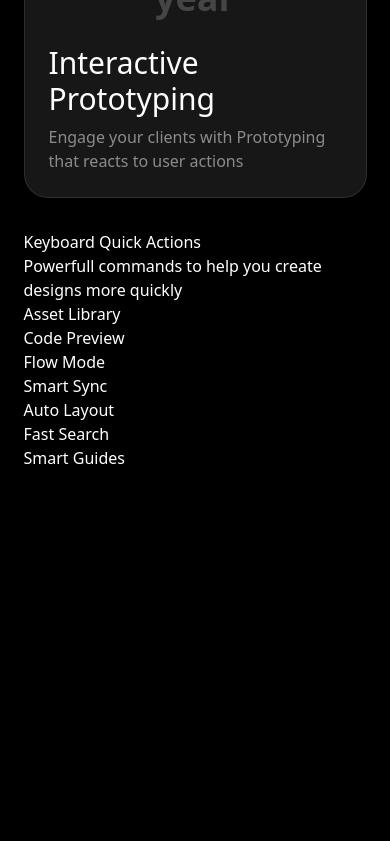
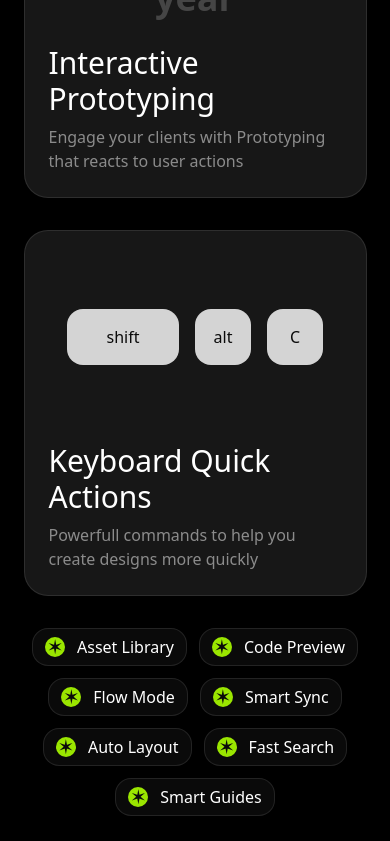
Before and after one commit to VamshiReddy02/saas-page, a React (Vite) app: page / in a window 390 px wide. Shown: the part 3062-3903 px from the top of the page. Before the commit the page ends 3628 px from the top, so only its background shows below. Built offline with nearby package versions, Linux system fonts and the light colour scheme.

Commit message:
completed features section with responsiveness
Signed-off-by: VamshiReddy02 <vamshiproject02@gmail.com>

```diff
--- a/src/components/FeatureCard.tsx
+++ b/src/components/FeatureCard.tsx
@@ -1,9 +1,10 @@
 import React from 'react'
+import { twMerge } from 'tailwind-merge';
 
-const FeatureCard = (props: {title: string; description: string; children?: React.ReactNode}) => {
-    const { title, description, children } = props
+const FeatureCard = (props: {title: string; description: string; children?: React.ReactNode; className?: string;}) => {
+    const { title, description, children, className } = props
   return (
-        <div className='bg-neutral-900 border border-white/10 p-6 rounded-3xl '>
+        <div className={twMerge('bg-neutral-900 border border-white/10 p-6 rounded-3xl', className)}>
             <div className='aspect-video'>
                 {children}
             </div>
--- /dev/null
+++ b/src/components/Key.tsx
@@ -0,0 +1,13 @@
+import { HTMLAttributes } from 'react'
+import { twMerge } from 'tailwind-merge';
+
+const Key = (props: HTMLAttributes<HTMLDivElement>) => {
+    const { className, children, ...otherProps } = props;
+  return (
+    <div className={twMerge("size-14 bg-neutral-300 inline-flex items-center justify-center rounded-2xl text-neutral-950 font-medium", className)} {...otherProps}>
+        {children}
+    </div>
+  )
+}
+
+export default Key
--- a/src/sections/Features.tsx
+++ b/src/sections/Features.tsx
@@ -4,6 +4,7 @@ import avatar1 from '../assets/images/avatar-ashwin-santiago.jpg'
 import avatar2 from '../assets/images/avatar-florence-shaw.jpg'
 import avatar3 from '../assets/images/avatar-lula-meyers.jpg'
 import Avatar from '../components/Avatar';
+import Key from '../components/Key';
 
 const features = [
     "Asset Library",
@@ -22,13 +23,14 @@ const Features = () => {
             <div className='flex justify-center'>
                 <Tag>Features</Tag>
             </div>
-            <h2 className='text-6xl font-medium text-center mt-6'>
+            <h2 className='text-6xl font-medium text-center mt-6 max-w-2xl mx-auto'>
                 Where power meets <span className='text-lime-400'>simplicity</span>
             </h2>
-            <div className='mt-12 grid grid-cols-1 gap-8'>
+            <div className='mt-12 grid grid-cols-1 md:grid-cols-4 lg:grid-cols-3 gap-8'>
                 <FeatureCard
                     title='Real-time collaboration'
-                    description='Work togather seamlessly with conflict-free team editing '
+                    description='Work togather seamlessly with conflict-free team editing'
+                    className='md:col-span-2 lg:col-span-1'
                 >
                     <div className='aspect-video flex items-center justify-center'>
                         <Avatar className='z-40'>
@@ -52,6 +54,7 @@ const Features = () => {
                 <FeatureCard
                     title='Interactive Prototyping'
                     description='Engage your clients with Prototyping that reacts to user actions'
+                    className='md:col-span-2 lg:col-span-1'
                 >
                     <div className='aspect-video flex items-center justify-center'>
                         <p className='text-4xl font-extrabold text-white/20 text-center'>
@@ -59,19 +62,24 @@ const Features = () => {
                         </p>
                     </div>
                 </FeatureCard>
-                <div>
-                    <div></div>
-                    <div>
-                        <h3>Keyboard Quick Actions</h3>
-                        <p>Powerfull commands to help you create designs more quickly</p>
+                <FeatureCard
+                    title='Keyboard Quick Actions'
+                    description='Powerfull commands to help you create designs more quickly'
+                    className='md:col-span-2 md:col-start-2 lg:col-span-1 lg:col-start-auto'
+                >
+                   <div className='aspect-video flex items-center justify-center gap-4'>
+                        <Key className='w-28'>shift</Key>
+                        <Key>alt</Key>
+                        <Key>C</Key>
                     </div>
-                </div>
+                </FeatureCard>
             </div>
-            <div>
+            <div className='mt-8 flex flex-wrap gap-3 justify-center'>
                 {features.map(feature => (
-                    <div key={feature}>
-                        <span></span>
-                        <span>{feature}</span>
+                    <div key={feature}
+                        className='bg-neutral-950 border border-white/10 inline-flex px-3 md:px-5 py-1.5 md:py-2 rounded-2xl gap-3 items-center'>
+                        <span className='bg-lime-400 text-neutral-950 size-5 rounded-full inline-flex items-center justify-center text-xl'>&#10038;</span>
+                        <span className='font-medium md:text-lg'>{feature}</span>
                     </div>
                 ))}
             </div>
```
